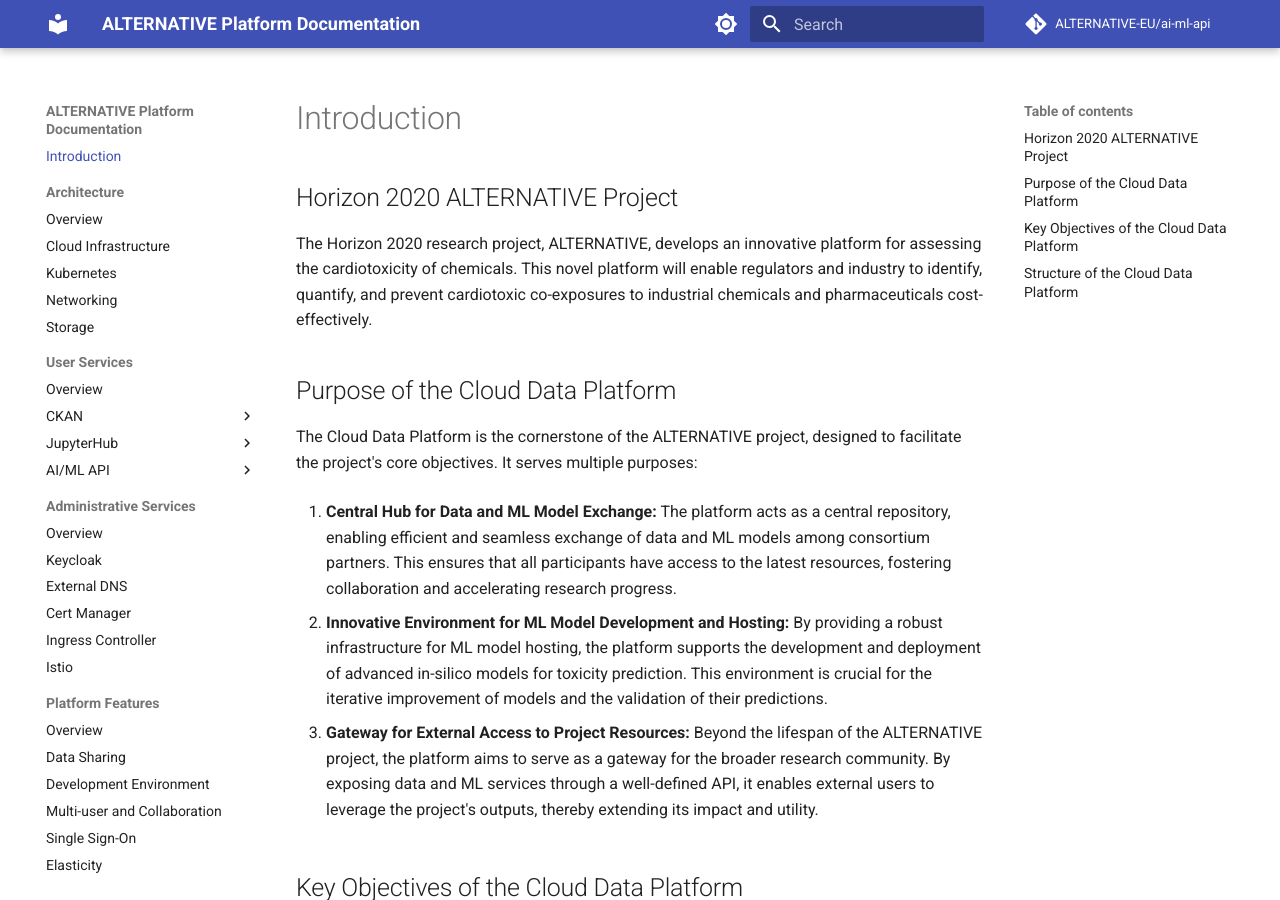
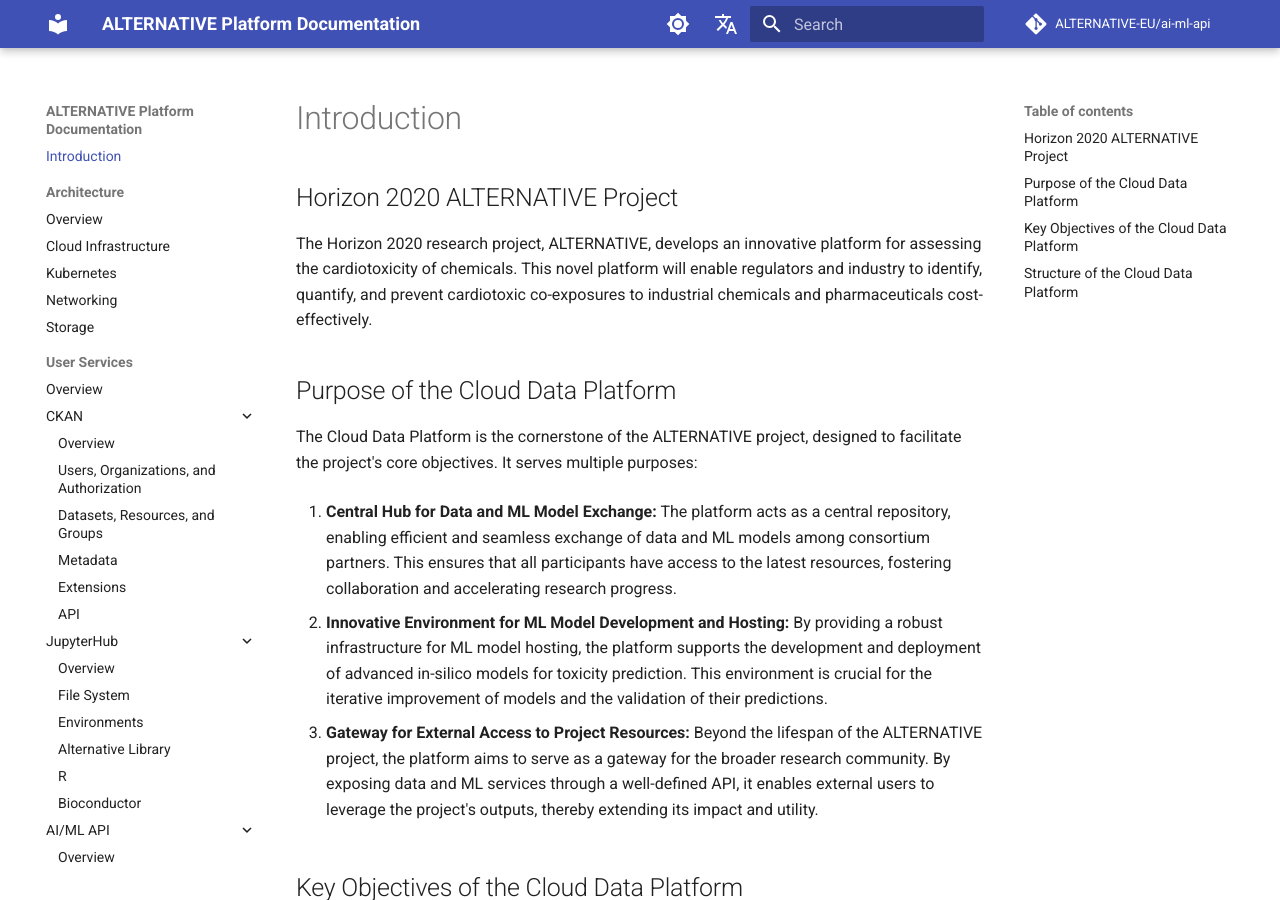
Before and after one commit to ALTERNATIVE-EU/alternative.github.io, an MkDocs documentation site: the page built from docs/docs/index.md, in a window 1280 px wide and 900 px high. Built offline with MkDocs 1.6.1 and Material for MkDocs 9.7.7, drawn with Linux system fonts in a browser that asks for light colours; comment, search, counter and statistics services are not loaded; some of the changed lines change nothing that is shown.

Commit message:
mkdocs.yml improvements

```diff
--- a/docs/mkdocs.yml
+++ b/docs/mkdocs.yml
@@ -5,6 +5,7 @@
 
 theme:
   name: material
+  language: en
   palette:
     - scheme: default
       primary: indigo
@@ -20,9 +21,12 @@
         name: Switch to light mode
   features:
     - navigation.sections
+    - navigation.expand
     - search.suggest
     - search.highlight
     - content.tabs.link
+    - content.code.copy
+    - toc.follow
 
 plugins:
   - search
@@ -47,65 +51,69 @@
         - name: mermaid
           class: mermaid
           format: !!python/name:pymdownx.superfences.fence_code_format
+  - footnotes
+  - abbr
+  - toc:
+      permalink: true
 
 nav:
   - Introduction: index.md
   - Architecture:
-    - Overview: architecture/overview.md
-    - Cloud Infrastructure: architecture/cloud-infrastructure.md
-    - Kubernetes: architecture/kubernetes.md
-    - Networking: architecture/networking.md
-    - Storage: architecture/storage.md
+      - Overview: architecture/overview.md
+      - Cloud Infrastructure: architecture/cloud-infrastructure.md
+      - Kubernetes: architecture/kubernetes.md
+      - Networking: architecture/networking.md
+      - Storage: architecture/storage.md
   - User Services:
-    - Overview: user-services/overview.md
-    - CKAN:
-      - Overview: user-services/ckan/overview.md
-      - Users, Organizations, and Authorization: user-services/ckan/users.md
-      - Datasets, Resources, and Groups: user-services/ckan/datasets.md
-      - Metadata: user-services/ckan/metadata.md
-      - Extensions: user-services/ckan/extensions.md
-      - API: user-services/ckan/api.md
-    - JupyterHub:
-      - Overview: user-services/jupyterhub/overview.md
-      - File System: user-services/jupyterhub/filesystem.md
-      - Environments: user-services/jupyterhub/environments.md
-      - Alternative Library: user-services/jupyterhub/library.md
-      - R: user-services/jupyterhub/r.md
-      - Bioconductor: user-services/jupyterhub/bioconductor.md
-    - AI/ML API:
-      - Overview: user-services/ai-ml-api/index.md
-      - System Architecture: user-services/ai-ml-api/system-architecture.md
-      - Data Flow: user-services/ai-ml-api/data-flow.md
-      - Security:
-        - Authentication and Authorization: user-services/ai-ml-api/security/authentication-and-authorization.md
-        - Encryption: user-services/ai-ml-api/security/encryption.md
-      - Token Management:
-        - CKAN Integration: user-services/ai-ml-api/token-management/ckan-integration.md
-        - Token Lifecycle: user-services/ai-ml-api/token-management/token-lifecycle.md
-      - API Usage:
-        - Endpoints: user-services/ai-ml-api/api-usage/endpoints.md
-        - Authentication: user-services/ai-ml-api/api-usage/authentication.md
-        - Error Handling: user-services/ai-ml-api/api-usage/error-handling.md
-      - Scalability: user-services/ai-ml-api/scalability.md
-      - Testing: user-services/ai-ml-api/testing.md
+      - Overview: user-services/overview.md
+      - CKAN:
+          - Overview: user-services/ckan/overview.md
+          - Users, Organizations, and Authorization: user-services/ckan/users.md
+          - Datasets, Resources, and Groups: user-services/ckan/datasets.md
+          - Metadata: user-services/ckan/metadata.md
+          - Extensions: user-services/ckan/extensions.md
+          - API: user-services/ckan/api.md
+      - JupyterHub:
+          - Overview: user-services/jupyterhub/overview.md
+          - File System: user-services/jupyterhub/filesystem.md
+          - Environments: user-services/jupyterhub/environments.md
+          - Alternative Library: user-services/jupyterhub/library.md
+          - R: user-services/jupyterhub/r.md
+          - Bioconductor: user-services/jupyterhub/bioconductor.md
+      - AI/ML API:
+          - Overview: user-services/ai-ml-api/index.md
+          - System Architecture: user-services/ai-ml-api/system-architecture.md
+          - Data Flow: user-services/ai-ml-api/data-flow.md
+          - Security:
+              - Authentication and Authorization: user-services/ai-ml-api/security/authentication-and-authorization.md
+              - Encryption: user-services/ai-ml-api/security/encryption.md
+          - Token Management:
+              - CKAN Integration: user-services/ai-ml-api/token-management/ckan-integration.md
+              - Token Lifecycle: user-services/ai-ml-api/token-lifecycle.md
+          - API Usage:
+              - Endpoints: user-services/ai-ml-api/api-usage/endpoints.md
+              - Authentication: user-services/ai-ml-api/api-usage/authentication.md
+              - Error Handling: user-services/ai-ml-api/api-usage/error-handling.md
+          - Scalability: user-services/ai-ml-api/scalability.md
+          - Testing: user-services/ai-ml-api/testing.md
   - Administrative Services:
-    - Overview: admin-services/overview.md
-    - Keycloak: admin-services/keycloak.md
-    - External DNS: admin-services/external-dns.md
-    - Cert Manager: admin-services/cert-manager.md
-    - Ingress Controller: admin-services/ingress-controller.md
-    - Istio: admin-services/istio.md
+      - Overview: admin-services/overview.md
+      - Keycloak: admin-services/keycloak.md
+      - External DNS: admin-services/external-dns.md
+      - Cert Manager: admin-services/cert-manager.md
+      - Ingress Controller: admin-services/ingress-controller.md
+      - Istio: admin-services/istio.md
   - Platform Features:
-    - Overview: features/overview.md
-    - Data Sharing: features/data-sharing.md
-    - Development Environment: features/development-environment.md
-    - Multi-user and Collaboration: features/multi-user-and-collaboration.md
-    - Single Sign-On: features/sso.md
-    - Elasticity: features/elasticity.md
+      - Overview: features/overview.md
+      - Data Sharing: features/data-sharing.md
+      - Development Environment: features/development-environment.md
+      - Multi-user and Collaboration: features/multi-user-and-collaboration.md
+      - Single Sign-On: features/sso.md
+      - Elasticity: features/elasticity.md
   - Deployment:
-    - Platform Deployment: deployment/platform.md
-    - Envoy Filter: deployment/envoy-filter.md
-    - AI/ML API: deployment/ai-ml-api.md
+      - Platform Deployment: deployment/platform.md
+      - Envoy Filter: deployment/envoy-filter.md
+      - AI/ML API: deployment/ai-ml-api.md
   - Repositories: repositories.md
 
 extra:
@@ -114,6 +122,24 @@
       link: https://github.com/ALTERNATIVE-EU
     - icon: fontawesome/brands/twitter
       link: https://twitter.com/ALTERNATIVE_EU
+  alternate:
+    - name: English
+      link: /
+      lang: en
+
+extra_css:
+  - 'stylesheets/extra.css'
+
+extra_javascript:
+  - 'javascripts/extra.js'
+
+metadata:
+  description: 'Documentation for the ALTERNATIVE Platform'
+  keywords: 'ALTERNATIVE, Platform, Documentation, AI, ML, API'
+  author: 'ALTERNATIVE-EU'
+  robots: 'index, follow'
+  generator: 'MkDocs'
+  title_suffix: ' - ALTERNATIVE Platform Documentation'
 
 deploy:
   provider: git
```
